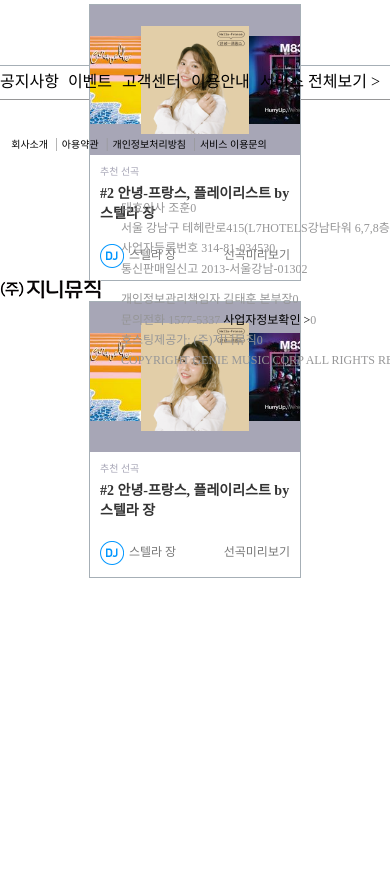
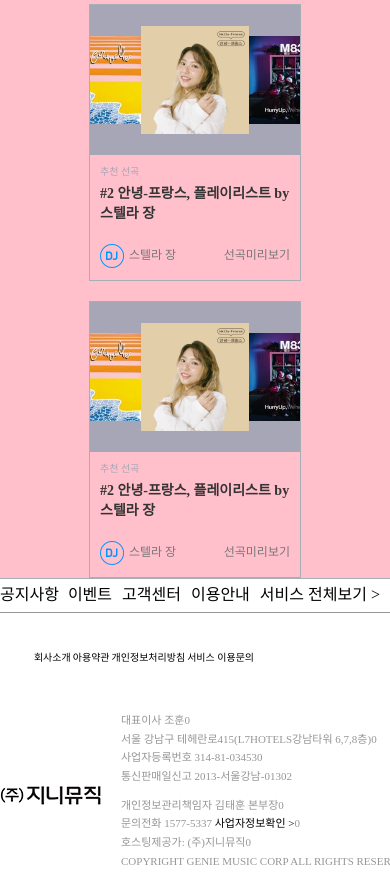
Before and after one commit to stnqls/all, a plain HTML site: page genie/index.html in a window 390 px wide. Shown: the part 2220-3100 px from the top of the page. Before the commit the page ends 2798 px from the top, so only its background shows below. Drawn offline with nearby package versions, Linux system fonts and the light colour scheme.

Commit message:
모바일버전 사이즈 조절

```diff
--- a/genie/index.html
+++ b/genie/index.html
@@ -748,7 +748,7 @@
           <img src="./images/logo_company.png" alt="(주)지니뮤직">
           <div class="info-text">
             <ul class="first">
-              <li>대효이사 조훈</li>
+              <li>대표이사 조훈</li>
               <li>서울 강남구 테헤란로415(L7HOTELS강남타워 6,7,8층)</li>
               <li>사업자등록번호 314-81-03453</li>
               <li>통신판매일신고 2013-서울강남-01302</li>
--- a/genie/mobile.css
+++ b/genie/mobile.css
@@ -261,6 +261,10 @@ header .nav-mobile ul li a:hover {
 }
 
 /* 에디터 추천 */
+.editor {
+  height: auto;
+  background-color: pink;
+}
 
 .editor .square.hid {
   display: none;
@@ -268,8 +272,6 @@ header .nav-mobile ul li a:hover {
 
 .editor ul {
   display: flex;
-  flex-wrap: wrap;
-  justify-content: center;
 }
 
 .editor ul li {
@@ -287,12 +289,12 @@ footer .link ul li.hid {
 
 footer .info .first {
   display: block;
-  font-size: 12px;
+  font-size: 11px;
 }
 
 footer .info .second {
   display: block;
-  font-size: 12px;
+  font-size: 11px;
   flex-wrap: wrap;
 }
 
@@ -300,6 +302,17 @@ footer .info ul li {
   line-height: 1.7;
 }
 
+footer .link ul li {
+  margin-left: 0px;
+}
+
+footer .link ul li::before {
+  content: "";
+  color: #969697;
+  margin-left: 2px;
+  font-size: 14px;
+}
+
 footer .info ul li::after {
   content: '0';
   margin-left: 0px;
```
